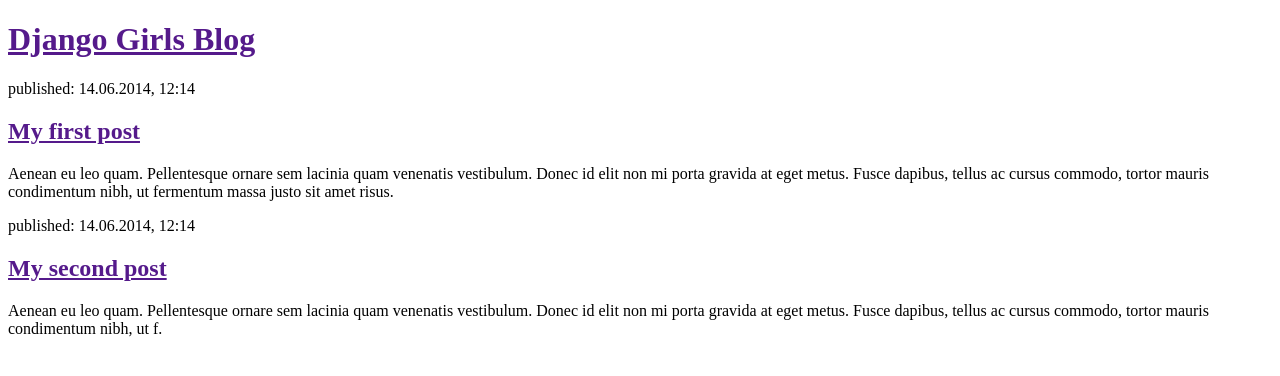
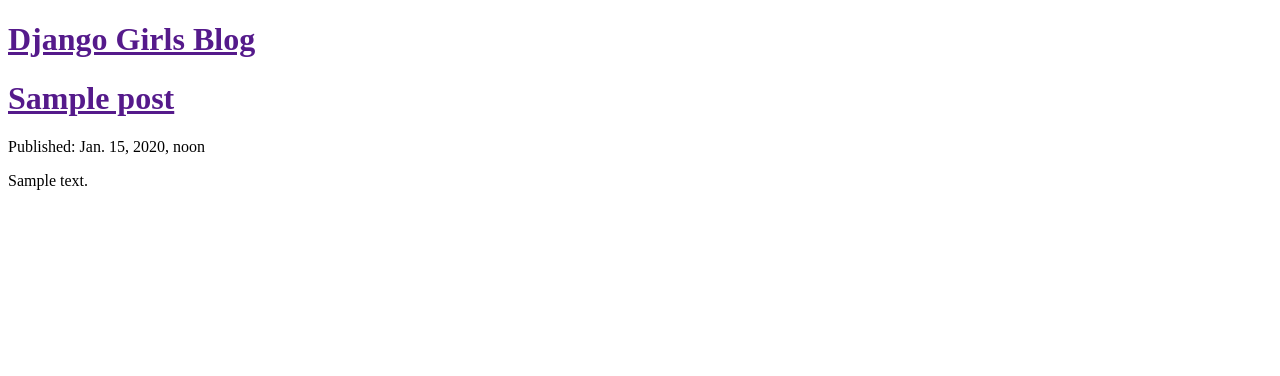
Before and after one commit to dp123456/my-first-blog, a Django app: template blog/templates/blog/post_list.html in a window 1280 px wide. Shown: the top 376 px of the page. Run offline with Django 3.2, Linux system fonts and the light colour scheme; the template is opened without the code that fills it: values that come from a table or form of the project are taken from there, others are empty; tables that the repository leaves empty hold one stand-in row (values such as "Sample post").

Commit message:
Added views to view posts

```diff
--- a/blog/templates/blog/post_list.html
+++ b/blog/templates/blog/post_list.html
@@ -8,16 +8,13 @@
             <h1><a href="">Django Girls Blog</a></h1>
         </div>
 
-        <div>
-            <p>published: 14.06.2014, 12:14</p>
-            <h2><a href="">My first post</a></h2>
-            <p>Aenean eu leo quam. Pellentesque ornare sem lacinia quam venenatis vestibulum. Donec id elit non mi porta gravida at eget metus. Fusce dapibus, tellus ac cursus commodo, tortor mauris condimentum nibh, ut fermentum massa justo sit amet risus.</p>
-        </div>
+{% for post in posts %}
+	<div>
+		<h1><a href="">{{ post.title }}</a></h1>
+		<p>Published: {{ post.published_date }}</p>
+		<p>{{ post.text|linebreaks }}</p>
+	</div>
+{% endfor %}
 
-        <div>
-            <p>published: 14.06.2014, 12:14</p>
-            <h2><a href="">My second post</a></h2>
-            <p>Aenean eu leo quam. Pellentesque ornare sem lacinia quam venenatis vestibulum. Donec id elit non mi porta gravida at eget metus. Fusce dapibus, tellus ac cursus commodo, tortor mauris condimentum nibh, ut f.</p>
-        </div>
     </body>
 </html>
--- a/blog/views.py
+++ b/blog/views.py
@@ -5,6 +5,6 @@ from django.utils import timezone
 
 def post_list(request):
 
-    posts = Post.objects.filter(published_date__lte=timezone.now()).order_by('Published_date')
+    posts = Post.objects.filter(published_date__lte=timezone.now()).order_by('published_date')
 
     return render(request, 'blog/post_list.html', {'posts': posts})
```
